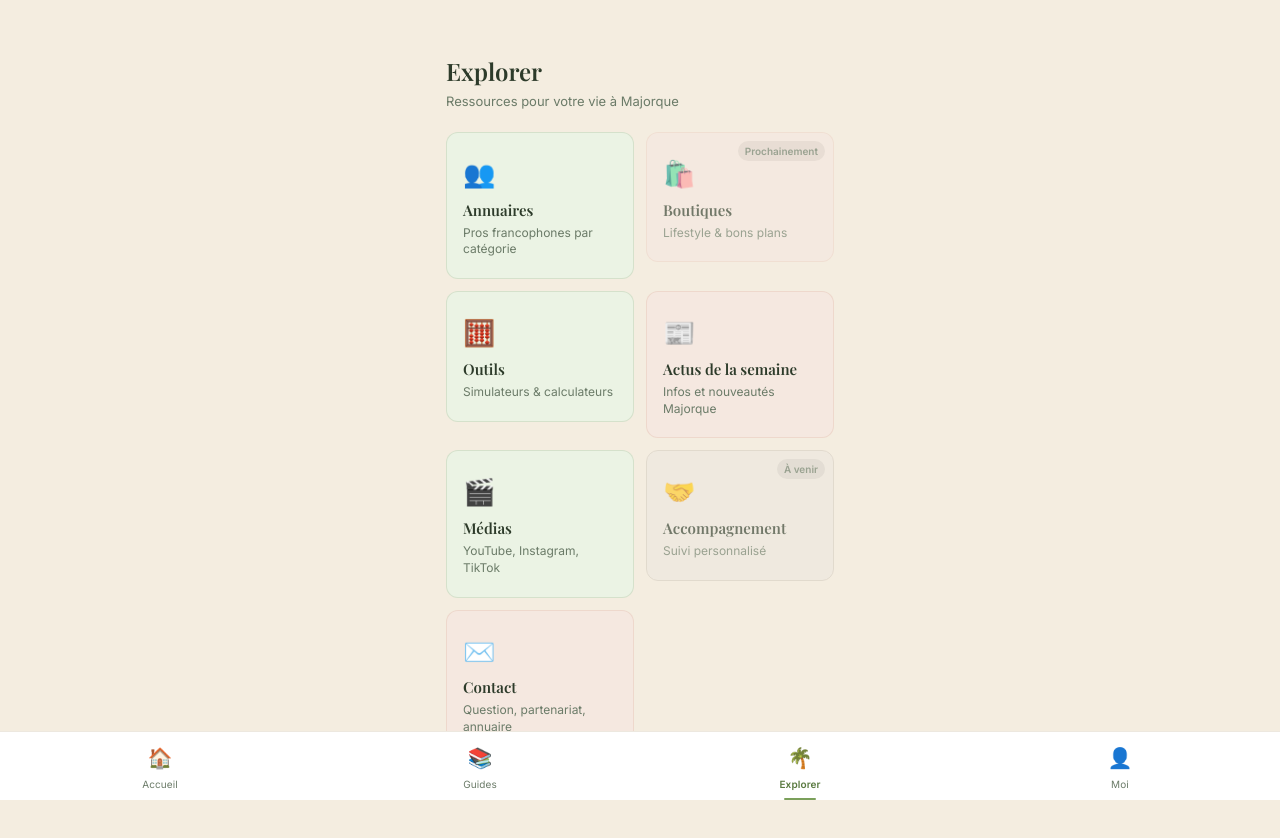
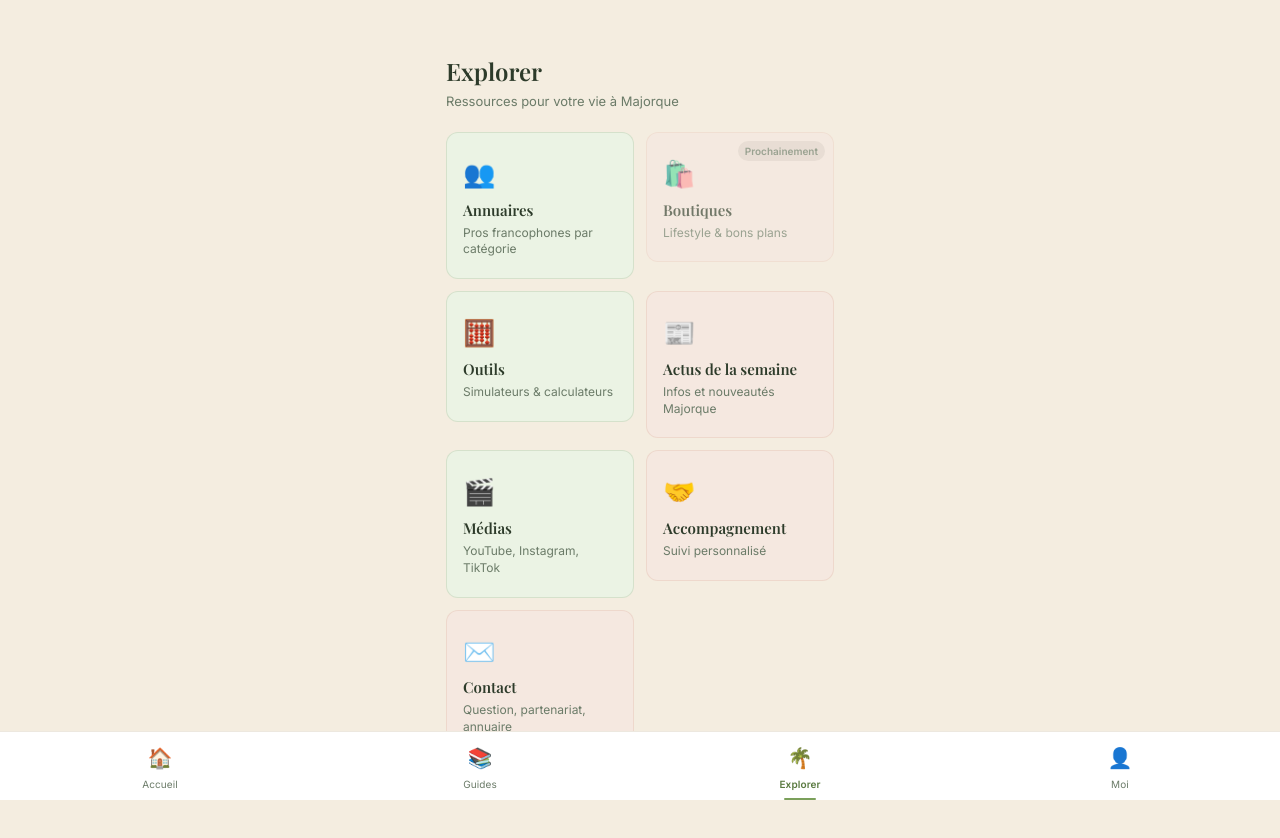
Before and after one commit to Vivreamajorque/vivre-a-majorque, a React (Vite) app: page /app/explorer in a window 1280 px wide. Shown: the top 838 px of the page. Built offline with nearby package versions, Linux system fonts and the light colour scheme; sample sign-in values are in the browser's storage; a web font is replaced by a local one.

Commit message:
feat: page Accompagnements (4 offres) + activation carte Explorer

```diff
--- a/src/App.jsx
+++ b/src/App.jsx
@@ -15,6 +15,7 @@ import CoutInstallation from './pages/CoutInstallation'
 import Contact from './pages/Contact'
 import Medias from './pages/Medias'
 import BudgetSimulator from './pages/BudgetSimulator'
+import Accompagnements from './pages/Accompagnements'
 import Actualites from './pages/Actualites'
 
 function AppShell() {
@@ -34,6 +35,7 @@ function AppShell() {
         <Route path="app/outils/cout" element={<CoutInstallation />} />
         <Route path="app/outils/budget" element={<BudgetSimulator />} />
         <Route path="app/actus" element={<Actualites />} />
+        <Route path="app/explorer/accompagnements" element={<Accompagnements />} />
         <Route path="*" element={<Navigate to="/app" replace />} />
       </Routes>
       <Nav />
--- /dev/null
+++ b/src/pages/Accompagnements.jsx
@@ -0,0 +1,242 @@
+import React, { useState } from 'react'
+import { useNavigate } from 'react-router-dom'
+
+const CONTACT_EMAIL = 'lalignemallorca@gmail.com'
+
+const OFFRES = [
+  {
+    id: 'visio',
+    label: 'Entrée',
+    titre: 'Visio conseil',
+    prix: '99 €',
+    accroche: 'Une session pour y voir clair',
+    couleur: 'var(--gris)',
+    border: 'rgba(0,0,0,0.08)',
+    textAccent: 'var(--foret)',
+    highlight: false,
+    inclus: [
+      { ok: true,  texte: '1 visio 45 min — diagnostic de votre situation' },
+      { ok: true,  texte: 'Email récap avec 3 priorités à la fin' },
+      { ok: false, texte: 'Dossier personnalisé' },
+      { ok: false, texte: 'Suivi email' },
+    ],
+    pour: 'Pour les indécis qui veulent tester avant de s\'engager',
+    sujet: 'Demande Visio Conseil — 99€',
+  },
+  {
+    id: 'cap',
+    label: '⭐ Recommandé',
+    titre: 'Cap Majorque',
+    prix: '249 €',
+    accroche: 'L\'accompagnement complet pour réussir votre installation',
+    couleur: '#E8F5F4',
+    border: 'rgba(126,200,192,0.4)',
+    textAccent: '#0F6E56',
+    highlight: true,
+    inclus: [
+      { ok: true, texte: 'Visio 1 — diagnostic complet 60 min' },
+      { ok: true, texte: 'Dossier personnalisé livré sous 72h (roadmap, points de vigilance, contacts adaptés)' },
+      { ok: true, texte: 'Visio 2 — prise de route 45 min' },
+      { ok: true, texte: 'Suivi email 30 jours' },
+      { ok: true, texte: 'Checklist imprimable + calendrier des démarches' },
+    ],
+    pour: 'Familles, salariés en remote, retraités — ceux qui ne veulent pas avancer seuls',
+    sujet: 'Demande Cap Majorque — 249€',
+  },
+  {
+    id: 'eclaireur',
+    label: 'Entrepreneurs',
+    titre: 'Audit Éclaireur',
+    prix: '290 €',
+    accroche: 'Analyse de votre projet professionnel à Majorque',
+    couleur: 'var(--ocre-light)',
+    border: 'rgba(199,110,78,0.2)',
+    textAccent: '#7a3e22',
+    highlight: false,
+    inclus: [
+      { ok: true, texte: 'Analyse viabilité du projet pro en Espagne' },
+      { ok: true, texte: 'Statut optimal (autónoma, SL, télétravailleur)' },
+      { ok: true, texte: 'Fiscalité pro + obligations IRPF/IVA' },
+      { ok: true, texte: 'Audit visibilité SEO marché francophone' },
+    ],
+    pour: 'Entrepreneurs, indépendants, créateurs d\'activité à Majorque',
+    sujet: 'Demande Audit Éclaireur — 290€',
+  },
+  {
+    id: 'integrale',
+    label: '💎 Meilleure valeur',
+    titre: 'L\'Installation Intégrale',
+    prix: '449 €',
+    prixBarre: '539 €',
+    accroche: 'Cap Majorque + Audit Éclaireur — vie et activité réunies',
+    couleur: '#FBF5F0',
+    border: 'rgba(199,110,78,0.35)',
+    textAccent: '#7a3e22',
+    highlight: false,
+    inclus: [
+      { ok: true, texte: 'Tout le Cap Majorque (2 visios + dossier)' },
+      { ok: true, texte: 'Tout l\'Audit Éclaireur (pro + fiscal + SEO)' },
+      { ok: true, texte: 'Dossier unique fusionné — vie perso + projet pro' },
+      { ok: true, texte: 'Suivi email 60 jours (au lieu de 30)' },
+      { ok: true, texte: 'Économie de 90 € vs achats séparés' },
+    ],
+    pour: 'Entrepreneurs qui déménagent leur vie ET leur activité à Majorque',
+    sujet: 'Demande Installation Intégrale — 449€',
+  },
+]
+
+function OffreCard({ offre }) {
+  const [ouvert, setOuvert] = useState(false)
+
+  const handleReserver = () => {
+    const body = encodeURIComponent(
+      `Bonjour Amely,\n\nJe souhaite réserver "${offre.titre}" à ${offre.prix}.\n\nMon projet : \n\nMa situation actuelle : \n\nMa timeline envisagée : \n\nMerci !`
+    )
+    window.open(
+      `mailto:${CONTACT_EMAIL}?subject=${encodeURIComponent(offre.sujet)}&body=${body}`,
+      '_blank'
+    )
+  }
+
+  return (
+    <div style={{
+      background: offre.couleur,
+      border: `1.5px solid ${offre.border}`,
+      borderRadius: 16,
+      overflow: 'hidden',
+      marginBottom: 14,
+      boxShadow: offre.highlight ? '0 4px 20px rgba(126,200,192,0.18)' : 'none',
+    }}>
+      {/* Header */}
+      <div style={{ padding: '18px 18px 14px' }}>
+        <div style={{ display: 'flex', justifyContent: 'space-between', alignItems: 'flex-start', marginBottom: 10 }}>
+          <span style={{
+            fontSize: 11, fontWeight: 700,
+            color: offre.textAccent,
+            background: offre.highlight ? 'rgba(126,200,192,0.25)' : 'rgba(0,0,0,0.07)',
+            padding: '3px 10px', borderRadius: 20,
+          }}>
+            {offre.label}
+          </span>
+          <div style={{ textAlign: 'right' }}>
+            <span style={{
+              fontFamily: 'var(--font-titre)', fontSize: 22,
+              fontWeight: 700, color: 'var(--foret)',
+            }}>
+              {offre.prix}
+            </span>
+            {offre.prixBarre && (
+              <span style={{
+                fontSize: 12, color: 'var(--texte-sec)',
+                textDecoration: 'line-through', marginLeft: 6,
+              }}>
+                {offre.prixBarre}
+              </span>
+            )}
+          </div>
+        </div>
+
+        <p style={{
+          fontFamily: 'var(--font-titre)', fontSize: 18,
+          fontWeight: 700, color: 'var(--foret)', marginBottom: 6, lineHeight: 1.3,
+        }}>
+          {offre.titre}
+        </p>
+
+        <p style={{ fontSize: 13, color: 'var(--texte-sec)', lineHeight: 1.5, marginBottom: 14 }}>
+          {offre.accroche}
+        </p>
+
+        {/* Inclus */}
+        <div style={{ display: 'flex', flexDirection: 'column', gap: 7, marginBottom: 14 }}>
+          {offre.inclus.map((item, i) => (
+            <div key={i} style={{ display: 'flex', gap: 9, alignItems: 'flex-start' }}>
+              <span style={{
+                fontSize: 13, flexShrink: 0, marginTop: 1,
+                color: item.ok ? offre.textAccent : 'var(--texte-sec)',
+                opacity: item.ok ? 1 : 0.4,
+              }}>
+                {item.ok ? '✓' : '✕'}
+              </span>
+              <span style={{
+                fontSize: 13, lineHeight: 1.4,
+                color: item.ok ? 'var(--foret)' : 'var(--texte-sec)',
+                opacity: item.ok ? 1 : 0.5,
+              }}>
+                {item.texte}
+              </span>
+            </div>
+          ))}
+        </div>
+
+        {/* Pour qui */}
+        <p style={{
+          fontSize: 11, color: offre.textAccent,
+          background: 'rgba(0,0,0,0.05)', borderRadius: 8,
+          padding: '7px 10px', lineHeight: 1.5, marginBottom: 14,
+          fontStyle: 'italic',
+        }}>
+          {offre.pour}
+        </p>
+
+        {/* CTA */}
+        <button
+          onClick={handleReserver}
+          style={{
+            width: '100%',
+            padding: '13px 0',
+            background: offre.highlight ? 'var(--foret)' : 'transparent',
+            color: offre.highlight ? '#fff' : 'var(--foret)',
+            border: `1.5px solid var(--foret)`,
+            borderRadius: 10,
+            fontSize: 14,
+            fontWeight: 700,
+            cursor: 'pointer',
+            fontFamily: 'Inter, sans-serif',
+          }}
+        >
+          Réserver cette offre →
+        </button>
+      </div>
+    </div>
+  )
+}
+
+export default function Accompagnements() {
+  const navigate = useNavigate()
+
+  return (
+    <div className="page">
+      <div className="page-header">
+        <button onClick={() => navigate('/app/explorer')} style={{
+          background: 'none', border: 'none', fontSize: 20, cursor: 'pointer',
+          color: 'var(--foret)', padding: 0, marginBottom: 8,
+          display: 'flex', alignItems: 'center', gap: 6,
+        }}>
+          ← <span style={{ fontSize: 13, fontFamily: 'Inter, sans-serif' }}>Explorer</span>
+        </button>
+        <h1 style={{ fontFamily: 'var(--font-titre)', fontSize: 24, color: 'var(--foret)', marginBottom: 6 }}>
+          Accompagnements
+        </h1>
+        <p style={{ fontSize: 13, color: 'var(--texte-sec)', lineHeight: 1.5, marginBottom: 4 }}>
+          Vous ne voulez pas avancer seul ? Je vous accompagne personnellement dans votre installation à Majorque — de l'analyse de votre situation à la prise de route.
+        </p>
+      </div>
+
+      {OFFRES.map(offre => (
+        <OffreCard key={offre.id} offre={offre} />
+      ))}
+
+      <div style={{
+        textAlign: 'center', padding: '16px 0 8px',
+        borderTop: '0.5px solid var(--gris)',
+        fontSize: 12, color: 'var(--texte-sec)', lineHeight: 1.6,
+      }}>
+        Une question avant de vous décider ?{' '}
+        <a href={`mailto:${CONTACT_EMAIL}`} style={{ color: 'var(--foret)', fontWeight: 600 }}>
+          Écrivez-moi →
+        </a>
+      </div>
+    </div>
+  )
+}
--- a/src/pages/Explorer.jsx
+++ b/src/pages/Explorer.jsx
@@ -49,13 +49,13 @@ const CARDS = [
     coming: false,
   },
   {
-    to: null,
+    to: '/app/explorer/accompagnements',
     emoji: '🤝',
     title: 'Accompagnement',
     desc: 'Suivi personnalisé',
-    bg: 'var(--gris)',
-    border: 'var(--gris-mid)',
-    coming: true,
+    bg: 'var(--ocre-light)',
+    border: 'rgba(196,122,90,0.15)',
+    coming: false,
   },
   {
     to: '/app/explorer/contact',
```
Also changed, not shown: 4 other files (tests, documents, lock files or other folders).
